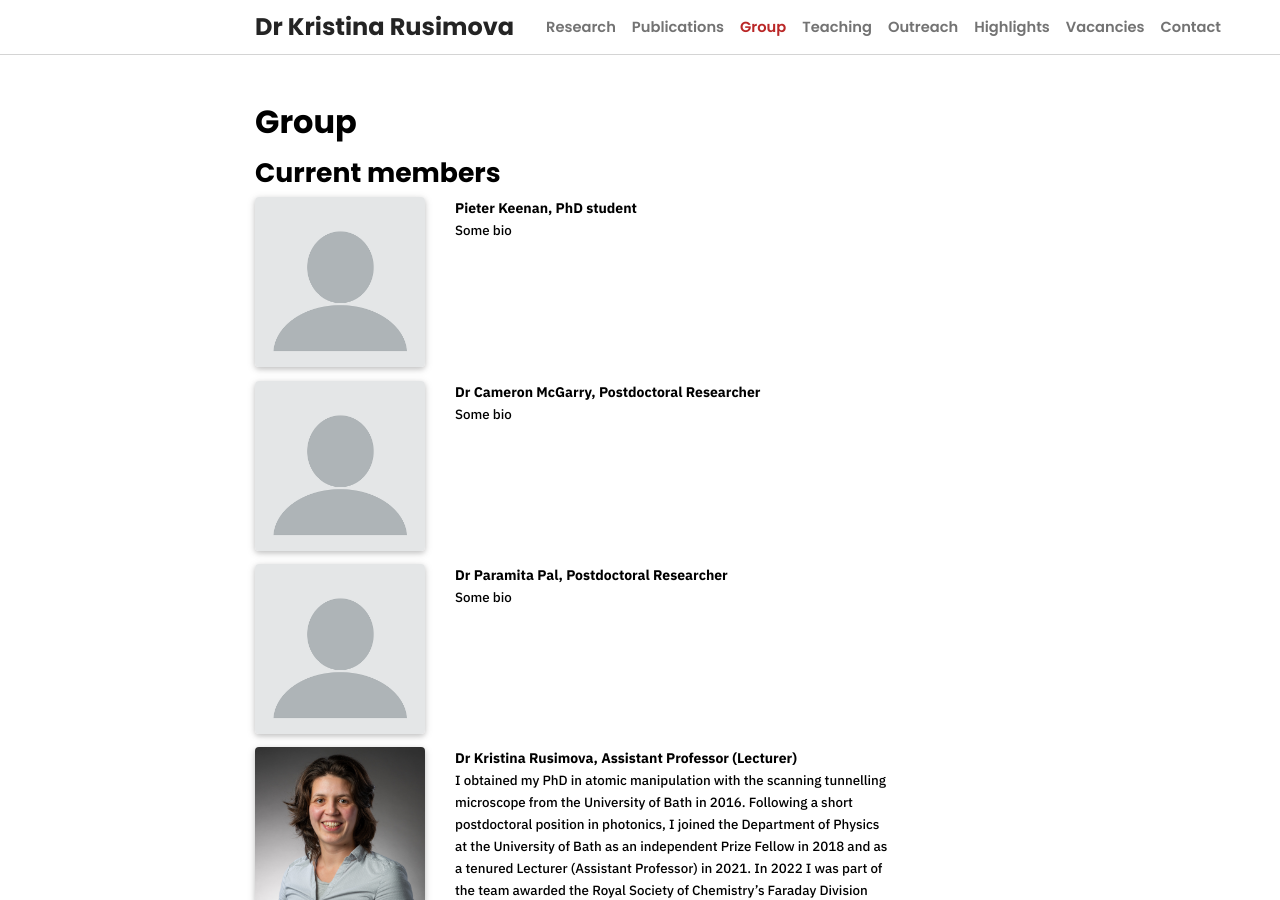
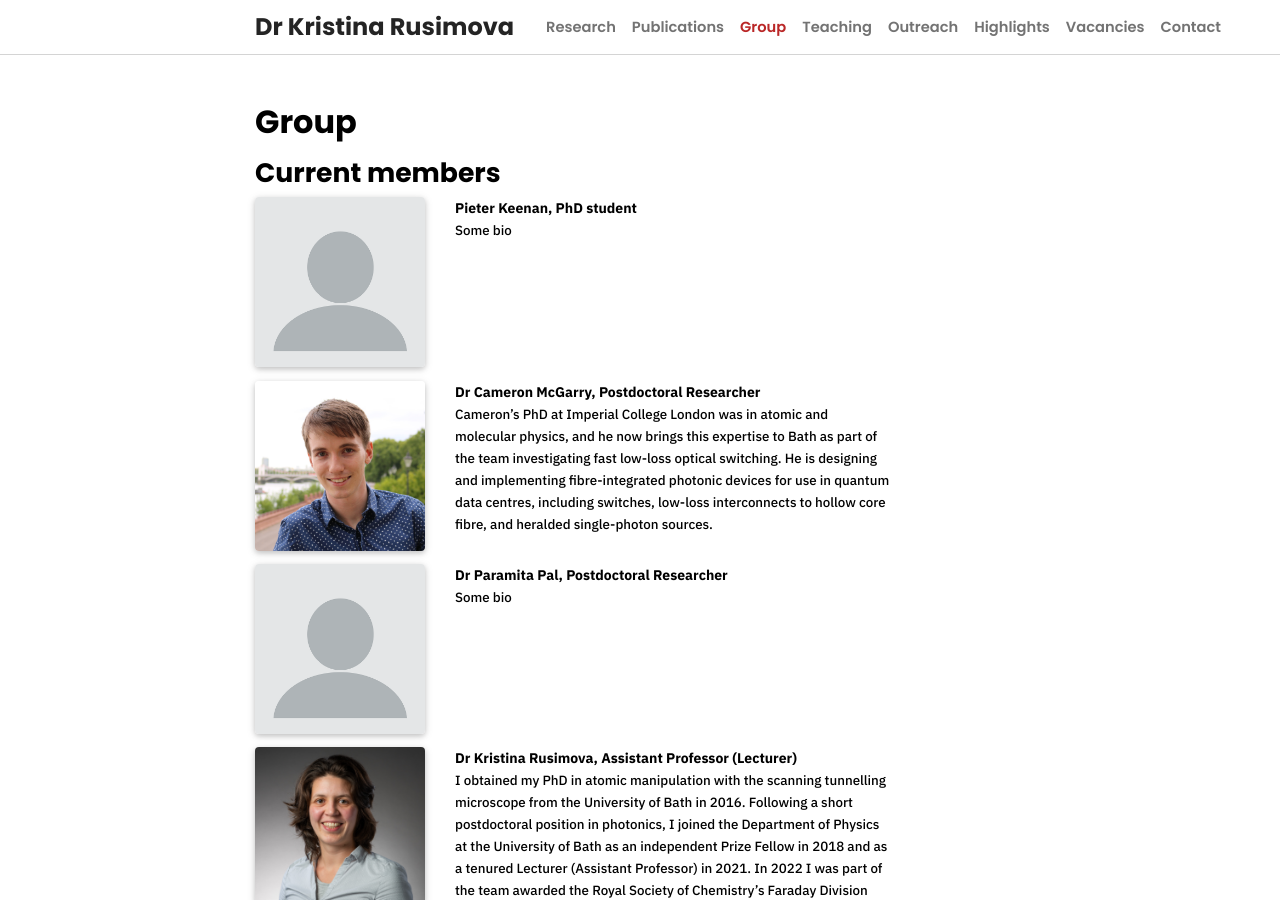
Before and after one commit to kristinarusimova/kristinarusimova.github.io, a Jekyll site: the page built from _pages/group.md, in a window 1280 px wide and 900 px high. Built offline with Jekyll 4.4.1, drawn with Linux system fonts in a browser that asks for light colours; nearby versions of some CDN libraries; a style sheet for code colours, icons or effects is not loaded.

Commit message:
Updated photos, fixed typos and added Cameron

```diff
--- a/_pages/group.md
+++ b/_pages/group.md
@@ -23,11 +23,11 @@ order: 3
 
   <div class="row">
     <div class="col-sm-3 abbr">
-      <img class="rounded float-left z-depth-1" src="{{ 'blank-profile-picture-g214929735_640.png' | prepend: '/assets/img/' | relative_url }}">
+      <img class="rounded float-left z-depth-1" src="{{ 'Cameron.JPG' | prepend: '/assets/img/' | relative_url }}">
     </div>
     <div class="col-sm-7">
       <span class="title">Dr Cameron McGarry, Postdoctoral Researcher</span>
-      <span class="description">Some bio</span>
+      <span class="description">Cameron’s PhD at Imperial College London was in atomic and molecular physics, and he now brings this expertise to Bath as part of the team investigating fast low-loss optical switching. He is designing and implementing fibre-integrated photonic devices for use in quantum data centres, including switches, low-loss interconnects to hollow core fibre, and heralded single-photon sources.</span>
     </div>
   </div>
 
@@ -43,7 +43,7 @@ order: 3
 
   <div class="row">
     <div class="col-sm-3 abbr">
-      <img class="rounded float-left z-depth-1" src="{{ 'Rusimova K 30481-0125[54].jpg' | prepend: '/assets/img/' | relative_url }}">
+      <img class="rounded float-left z-depth-1" src="{{ 'Rusimova.png' | prepend: '/assets/img/' | relative_url }}">
     </div>
     <div class="col-sm-7">
       <span class="title">Dr Kristina Rusimova, Assistant Professor (Lecturer)</span>
```
Also changed, not shown: _pages/about.md (+1 -1 lines), _pages/outreach.md (+4 -4 lines), assets/img/BishopHenderson_2.png, assets/img/Cameron.JPG (added), assets/img/Rusimova.png (added), assets/img/StJulians.png, assets/img/prof_pic.jpg (added), assets/img/wyedean.png, 3 other files.
